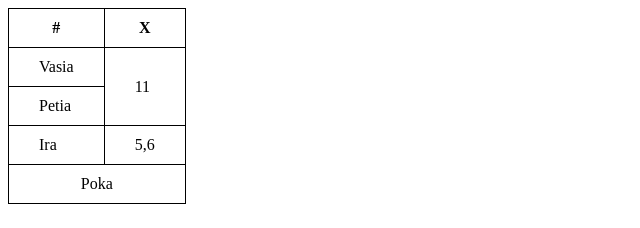
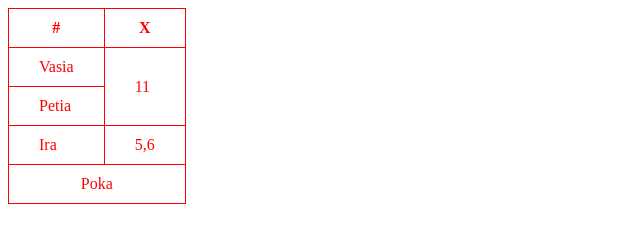
Before and after one commit to ifastfooduk/teststudy, a plain HTML site: page index.html in a window 1280 px wide. Shown: the whole page, without its empty margins (0-640 px from the left). Drawn offline with Linux system fonts and the light colour scheme.

Commit message:
Made everything red

```diff
--- a/assets/css/main.css
+++ b/assets/css/main.css
@@ -1,6 +1,7 @@
 td, th {
-	border: solid 1px #000;
+	border: solid 1px red;
 	padding: 10px 30px;
+	color: red;
 }
 
 table {
```
